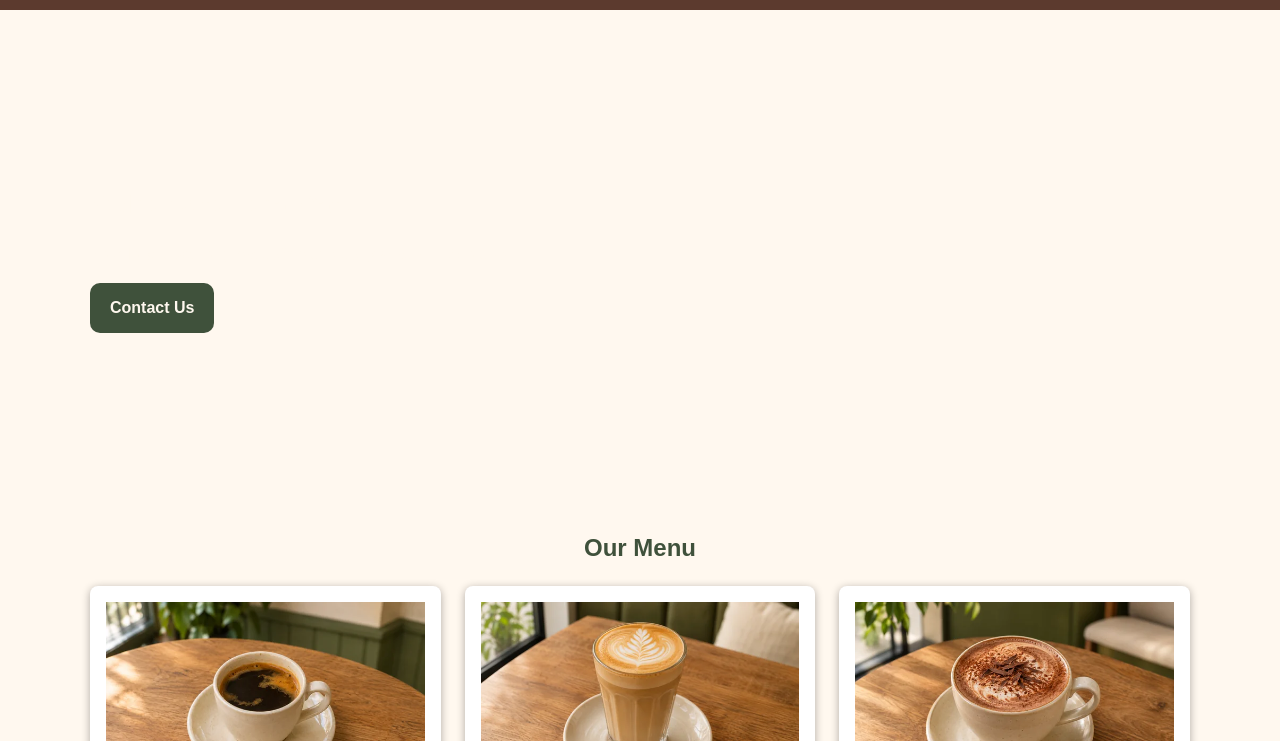
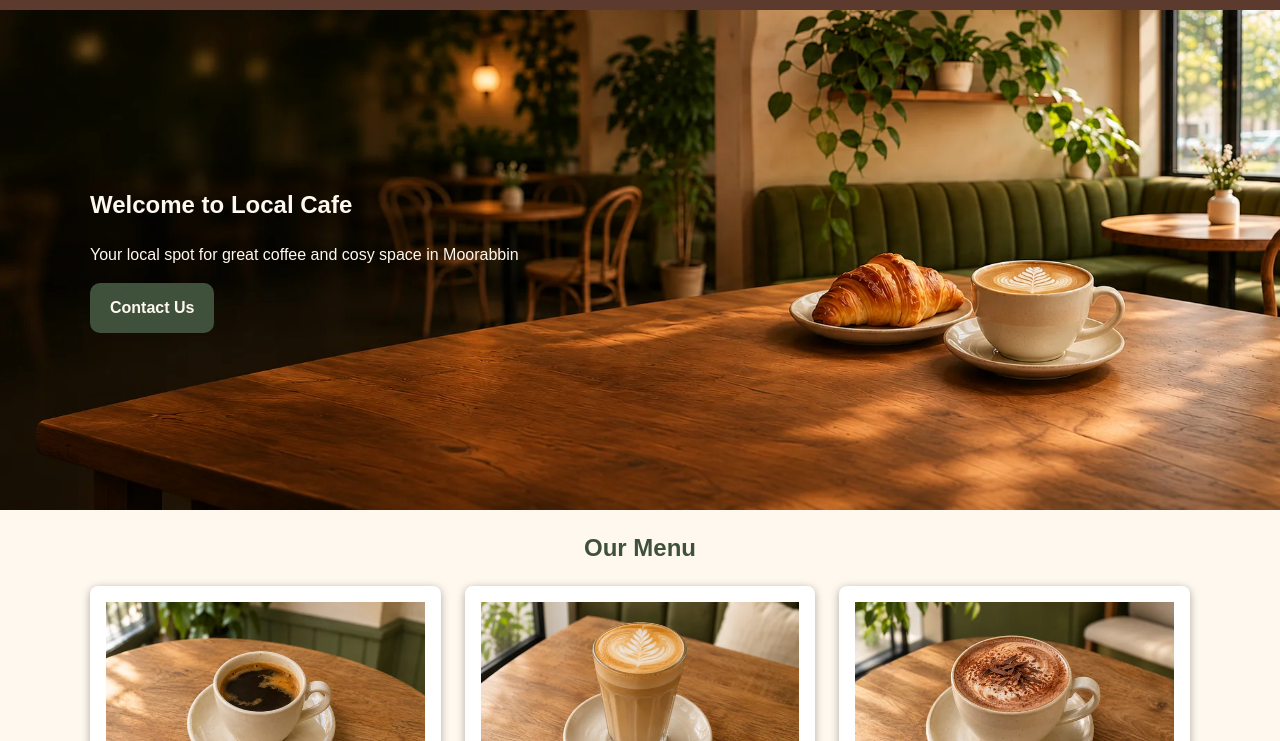
Before and after one commit to mzakl/local-cafe, a plain HTML site: page index.html in a window 1280 px wide. Shown: the part 59-800 px from the top of the page. Drawn offline with Linux system fonts and the light colour scheme.

Commit message:
update style.css
updated style.css with the new extension of the hero image.

```diff
--- a/css/style.css
+++ b/css/style.css
@@ -116,7 +116,7 @@ footer {
 
 /*Hero Styling*/
 #hero {
-  background: url('../images/hero.png') no-repeat center center/cover;
+  background: url('../images/hero.webp') no-repeat center center/cover;
   height: 500px;
 }
 
```
